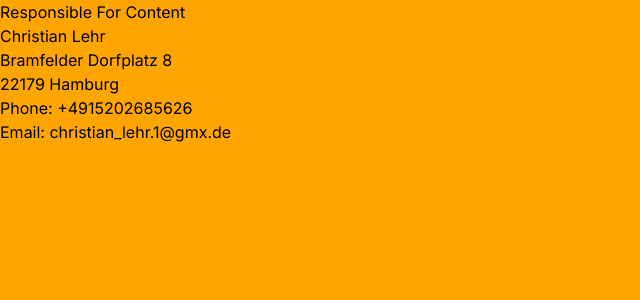
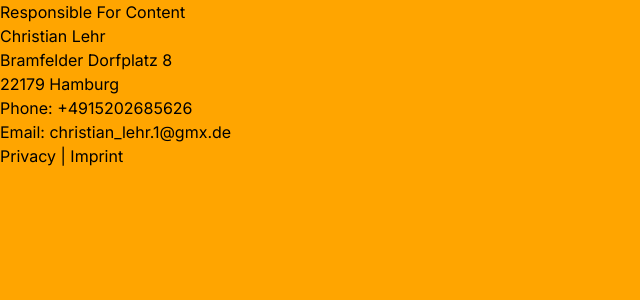
Before and after one commit to chris251190/cita, a Next.js app: page /imprint in a window 1280 px wide. Shown: the top 300 px of the page, without its empty margins (0-640 px from the left). Built offline with nearby package versions, Linux system fonts and the light colour scheme.

Commit message:
Add Footer component to pages

```diff
--- /dev/null
+++ b/app/components/Footer.tsx
@@ -0,0 +1,11 @@
+import Link from "next/link";
+
+const Footer = () => {
+        return (
+            <div>
+                <Link href="/privacy">Privacy</Link> | <Link href="/imprint">Imprint</Link>
+            </div>
+        );
+}
+
+export default Footer;
--- a/app/imprint/page.tsx
+++ b/app/imprint/page.tsx
@@ -1,4 +1,5 @@
 import React from 'react';
+import Footer from '../components/Footer';
 
 const Imprint = () => (
     <div>
@@ -9,6 +10,8 @@ const Imprint = () => (
     <p>22179 Hamburg</p>
     <p>Phone: +4915202685626</p>
     <p>Email: christian_lehr.1@gmx.de</p>
+
+    <Footer/>
   </div>
 );
 
--- a/app/page.tsx
+++ b/app/page.tsx
@@ -6,6 +6,7 @@ import Image from 'next/image';
 import InputField from './components/InputField';
 import Appointment from './interfaces/Appointment';
 import Link from 'next/link';
+import Footer from './components/Footer';
 
 export default function Cita() {
   const [title, setTitle] = useState('');
@@ -241,9 +242,7 @@ export default function Cita() {
           </div>
         ))}
       </div>
-      <div>
-        <Link href="/privacy">Privacy</Link> | <Link href="/imprint">Imprint</Link>
-      </div>
+      <Footer/>
     </main>
   );
 }
--- a/app/privacy/page.tsx
+++ b/app/privacy/page.tsx
@@ -1,8 +1,10 @@
 import React from 'react';
+import Footer from '../components/Footer';
 
 const Privacy = () => (
     <div>
         <h2>Privacy Policy</h2>
+        <Footer/>
     </div>
 );
 
```
